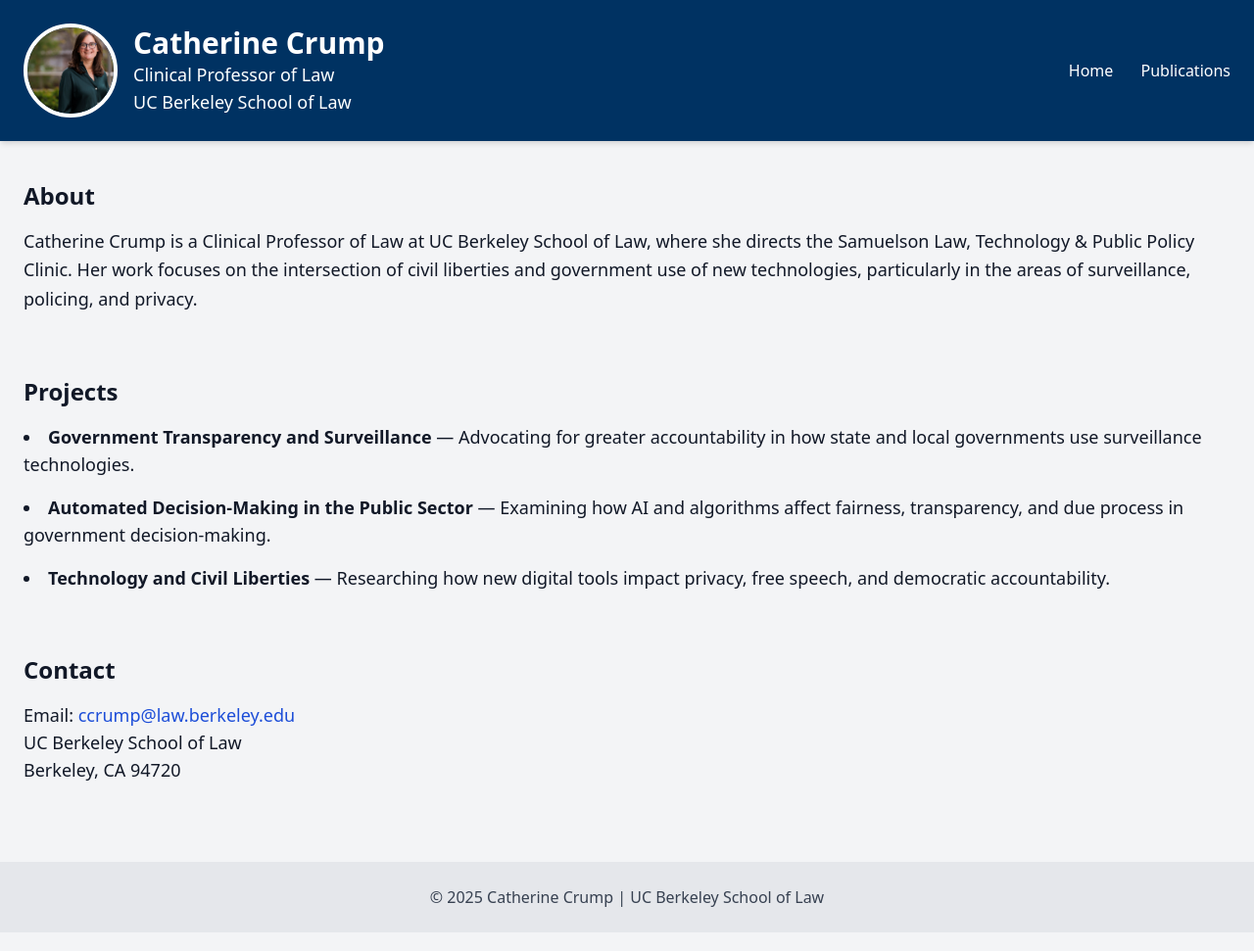
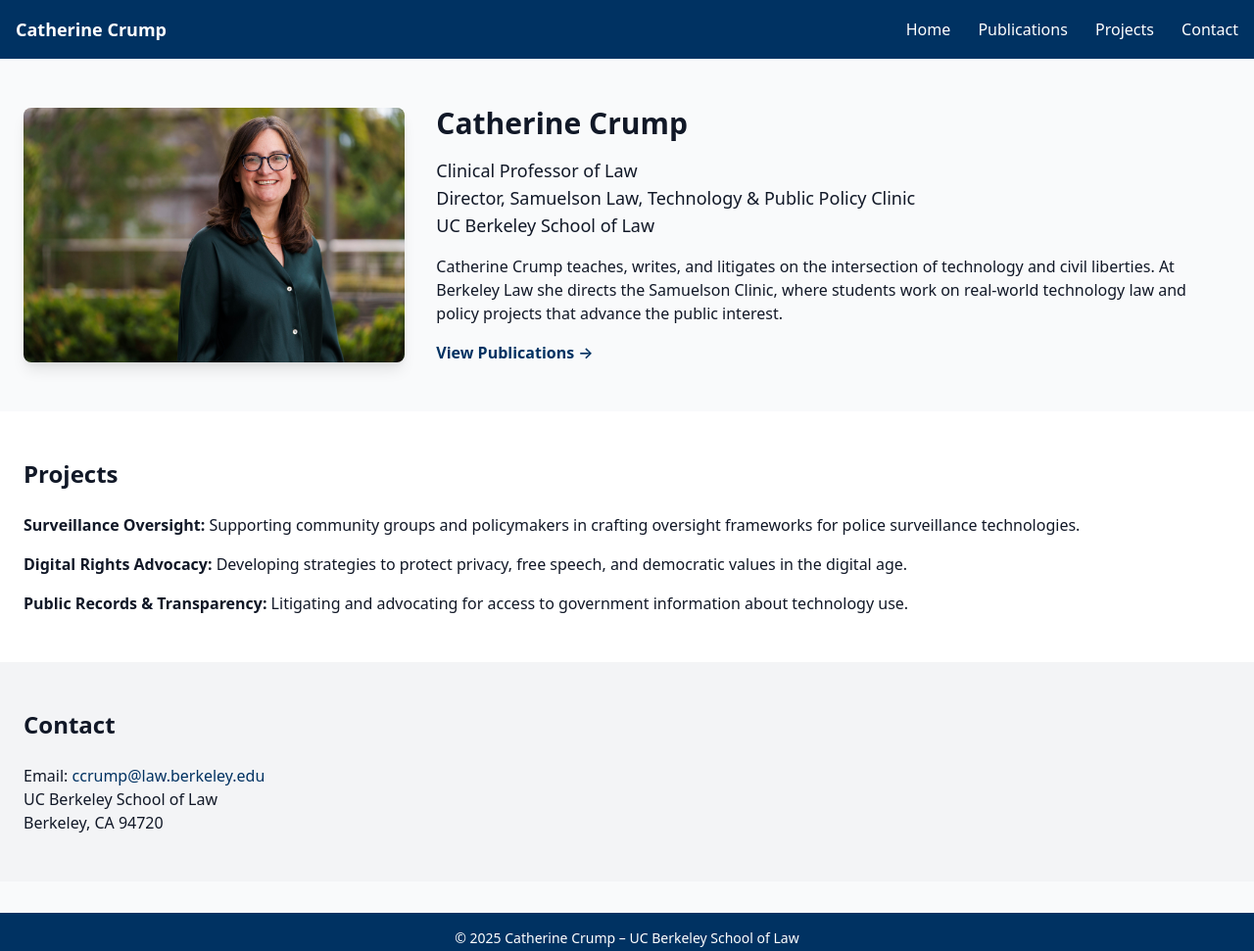
Before and after one commit to homejeopardy/ccrump, a plain HTML site: page index.html in a window 1280 px wide. Shown: the whole page at 98% size. Drawn offline with nearby package versions, Linux system fonts and the light colour scheme.

Commit message:
Update index.html

```diff
--- a/index.html
+++ b/index.html
@@ -3,62 +3,66 @@
 <head>
   <meta charset="UTF-8">
   <meta name="viewport" content="width=device-width, initial-scale=1.0">
-  <title>Catherine Crump | UC Berkeley School of Law</title>
+  <title>Catherine Crump – UC Berkeley School of Law</title>
   <link href="https://cdn.jsdelivr.net/npm/tailwindcss@2.2.19/dist/tailwind.min.css" rel="stylesheet">
 </head>
-<body class="bg-gray-100 text-gray-900">
-  <header class="bg-berkeley-blue text-white py-6 shadow-md" style="background-color:#003262;">
-    <div class="container mx-auto px-6 flex flex-col md:flex-row items-center justify-between">
-      <div class="flex items-center space-x-4">
-        <img src="images/face.png" alt="Catherine Crump" class="w-24 h-24 object-cover rounded-full border-4 border-white">
-        <div>
-          <h1 class="text-3xl font-bold">Catherine Crump</h1>
-          <p class="text-lg">Clinical Professor of Law</p>
-          <p class="text-lg">UC Berkeley School of Law</p>
-        </div>
-      </div>
-      <nav class="mt-4 md:mt-0 space-x-6">
+<body class="bg-gray-50 text-gray-900">
+  <!-- Navbar -->
+  <nav class="bg-berkeley-blue text-white p-4">
+    <div class="container mx-auto flex justify-between items-center">
+      <h1 class="text-lg font-semibold">Catherine Crump</h1>
+      <div class="space-x-6">
         <a href="index.html" class="hover:underline">Home</a>
         <a href="publications.html" class="hover:underline">Publications</a>
-      </nav>
+        <a href="#projects" class="hover:underline">Projects</a>
+        <a href="#contact" class="hover:underline">Contact</a>
+      </div>
     </div>
-  </header>
+  </nav>
 
-  <main class="container mx-auto px-6 py-10 space-y-16">
-    <!-- About -->
-    <section id="about">
-      <h2 class="text-2xl font-semibold mb-4">About</h2>
-      <p class="text-lg leading-relaxed">
-        Catherine Crump is a Clinical Professor of Law at UC Berkeley School of Law, where she directs the Samuelson Law, Technology & Public Policy Clinic.
-        Her work focuses on the intersection of civil liberties and government use of new technologies, particularly in the areas of surveillance, policing, and privacy.
-      </p>
-    </section>
+  <!-- Hero Section -->
+  <section class="container mx-auto px-6 py-12 grid md:grid-cols-3 gap-8 items-center">
+    <div class="md:col-span-1">
+      <img src="images/face.png" alt="Catherine Crump" class="rounded-lg shadow-lg">
+    </div>
+    <div class="md:col-span-2">
+      <h2 class="text-3xl font-bold mb-4">Catherine Crump</h2>
+      <p class="text-lg mb-4">Clinical Professor of Law<br>Director, Samuelson Law, Technology & Public Policy Clinic<br>UC Berkeley School of Law</p>
+      <p class="mb-4">Catherine Crump teaches, writes, and litigates on the intersection of technology and civil liberties. At Berkeley Law she directs the Samuelson Clinic, where students work on real-world technology law and policy projects that advance the public interest.</p>
+      <a href="publications.html" class="text-berkeley-blue font-semibold hover:underline">View Publications →</a>
+    </div>
+  </section>
 
-    <!-- Projects -->
-    <section id="projects">
-      <h2 class="text-2xl font-semibold mb-4">Projects</h2>
-      <ul class="space-y-4 text-lg list-disc list-inside">
-        <li><strong>Government Transparency and Surveillance</strong> — Advocating for greater accountability in how state and local governments use surveillance technologies.</li>
-        <li><strong>Automated Decision-Making in the Public Sector</strong> — Examining how AI and algorithms affect fairness, transparency, and due process in government decision-making.</li>
-        <li><strong>Technology and Civil Liberties</strong> — Researching how new digital tools impact privacy, free speech, and democratic accountability.</li>
+  <!-- Projects Section -->
+  <section id="projects" class="bg-white py-12">
+    <div class="container mx-auto px-6">
+      <h3 class="text-2xl font-bold mb-6">Projects</h3>
+      <ul class="space-y-4">
+        <li><strong>Surveillance Oversight:</strong> Supporting community groups and policymakers in crafting oversight frameworks for police surveillance technologies.</li>
+        <li><strong>Digital Rights Advocacy:</strong> Developing strategies to protect privacy, free speech, and democratic values in the digital age.</li>
+        <li><strong>Public Records & Transparency:</strong> Litigating and advocating for access to government information about technology use.</li>
       </ul>
-    </section>
+    </div>
+  </section>
 
-    <!-- Contact -->
-    <section id="contact">
-      <h2 class="text-2xl font-semibold mb-4">Contact</h2>
-      <p class="text-lg">
-        Email: <a href="mailto:ccrump@law.berkeley.edu" class="text-blue-700 hover:underline">ccrump@law.berkeley.edu</a>
-      </p>
-      <p class="text-lg">UC Berkeley School of Law</p>
-      <p class="text-lg">Berkeley, CA 94720</p>
-    </section>
-  </main>
+  <!-- Contact Section -->
+  <section id="contact" class="bg-gray-100 py-12">
+    <div class="container mx-auto px-6">
+      <h3 class="text-2xl font-bold mb-6">Contact</h3>
+      <p>Email: <a href="mailto:ccrump@law.berkeley.edu" class="text-berkeley-blue hover:underline">ccrump@law.berkeley.edu</a></p>
+      <p>UC Berkeley School of Law<br>Berkeley, CA 94720</p>
+    </div>
+  </section>
 
-  <footer class="bg-gray-200 py-6 mt-10">
-    <div class="container mx-auto px-6 text-center text-gray-700">
-      &copy; 2025 Catherine Crump | UC Berkeley School of Law
+  <footer class="bg-berkeley-blue text-white py-4 mt-8">
+    <div class="container mx-auto px-6 text-center text-sm">
+      © 2025 Catherine Crump – UC Berkeley School of Law
     </div>
   </footer>
+
+  <style>
+    .bg-berkeley-blue { background-color: #003262; }
+    .text-berkeley-blue { color: #003262; }
+  </style>
 </body>
 </html>
```
